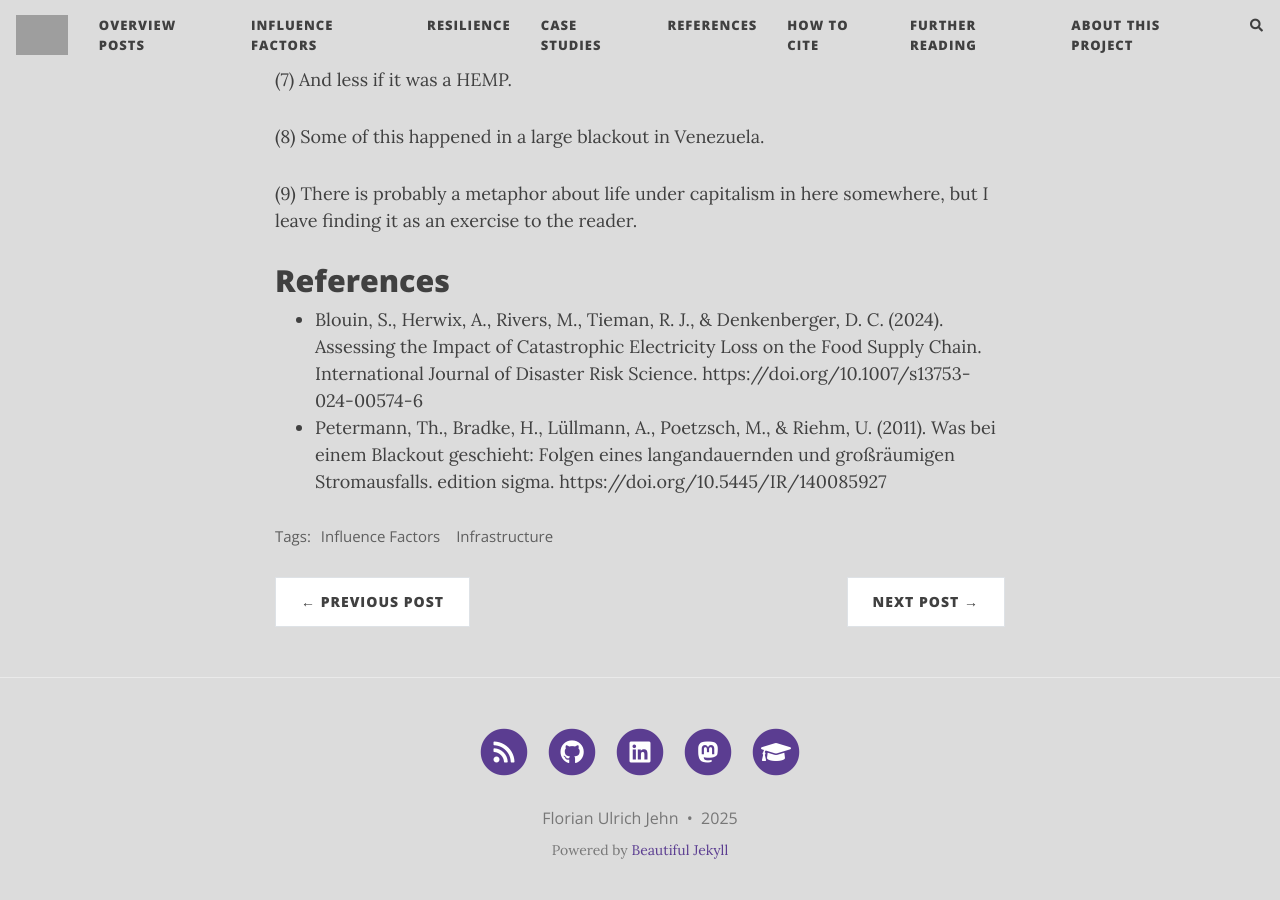
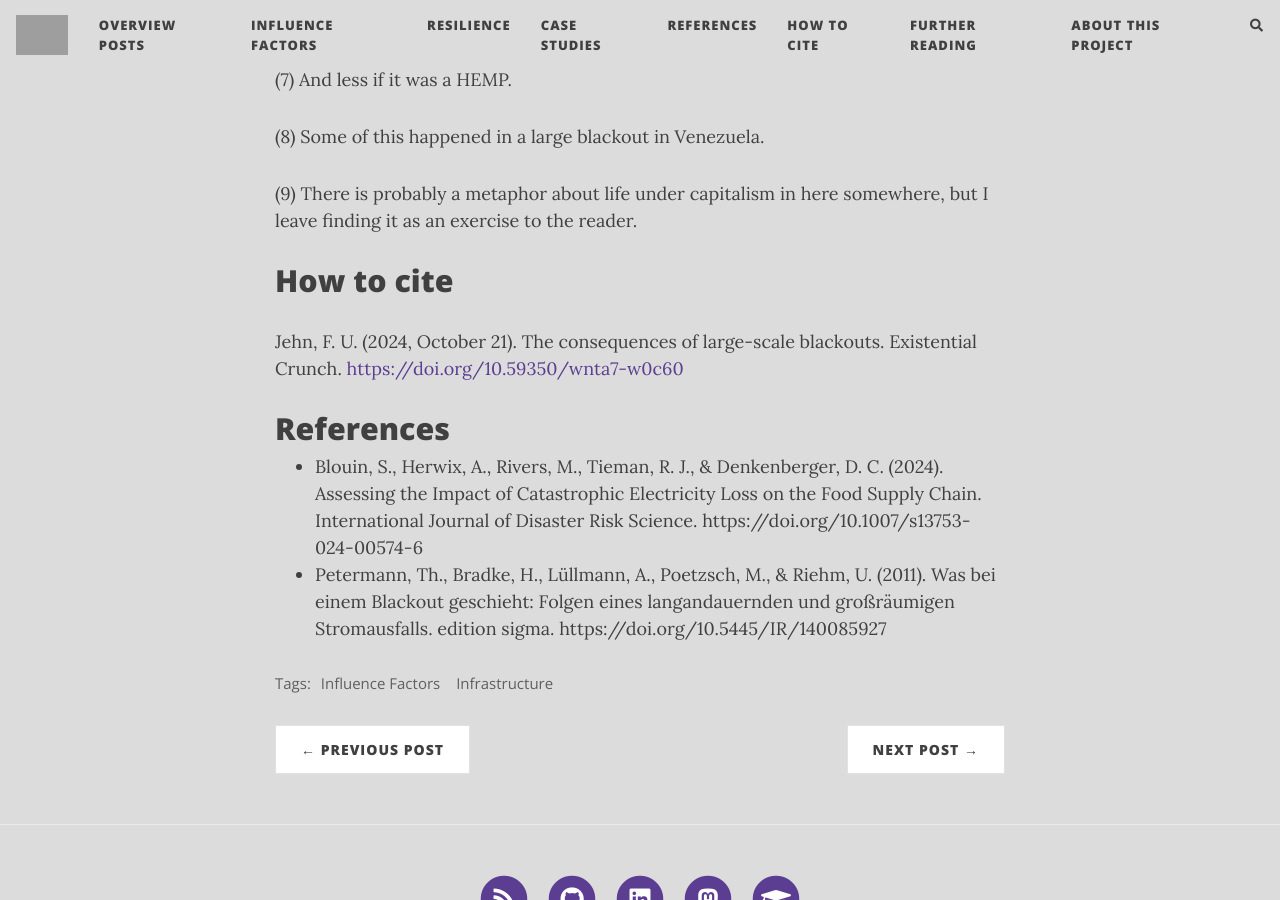
Before and after one commit to florianjehn/Societal_Collapse, a Jekyll site: the page built from _posts/2024-09-29-blackout.md, in a window 1280 px wide and 900 px high, scrolled down 10642 px. Built offline with Jekyll 4.4.1, drawn with Linux system fonts in a browser that asks for light colours; nearby versions of some CDN libraries; comment, search, counter and statistics services are not loaded; grey boxes are pictures that could not be loaded.

Commit message:
Update 2024-09-29-blackout.md

```diff
--- a/_posts/2024-09-29-blackout.md
+++ b/_posts/2024-09-29-blackout.md
@@ -145,6 +145,10 @@ All this shows that the consequences of blackouts are not well understood, with
 
 (9) There is probably a metaphor about life under capitalism in here somewhere, but I leave finding it as an exercise to the reader.
 
+# How to cite
+
+Jehn, F. U. (2024, October 21). The consequences of large-scale blackouts. Existential Crunch. [https://doi.org/10.59350/wnta7-w0c60](https://doi.org/10.59350/wnta7-w0c60)
+
 # References
 
 * Blouin, S., Herwix, A., Rivers, M., Tieman, R. J., & Denkenberger, D. C. (2024). Assessing the Impact of Catastrophic Electricity Loss on the Food Supply Chain. International Journal of Disaster Risk Science. https://doi.org/10.1007/s13753-024-00574-6
```
